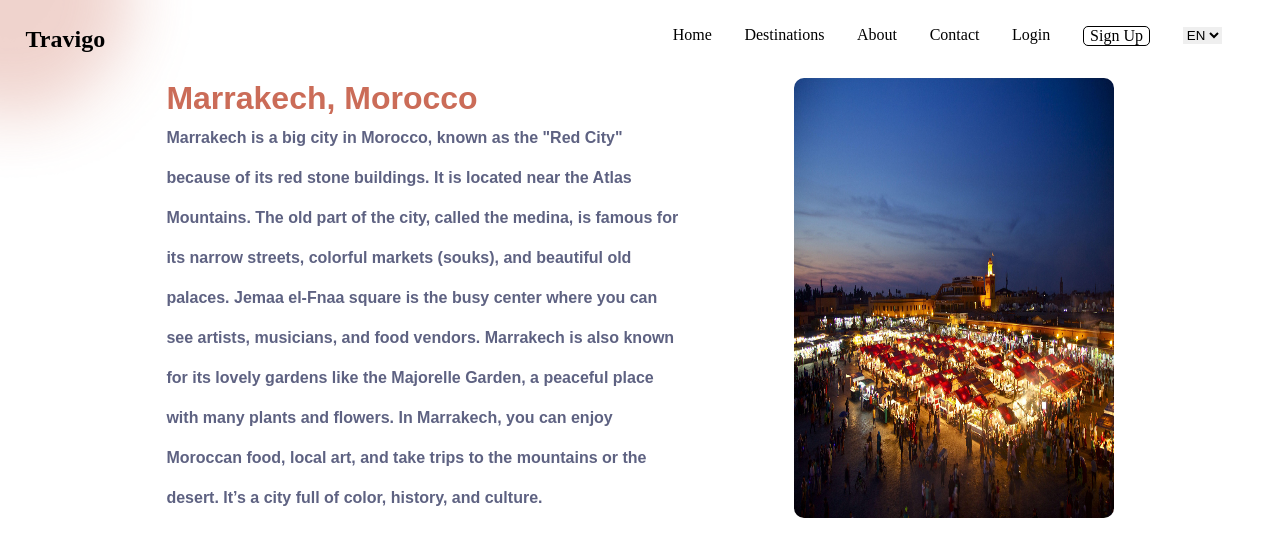
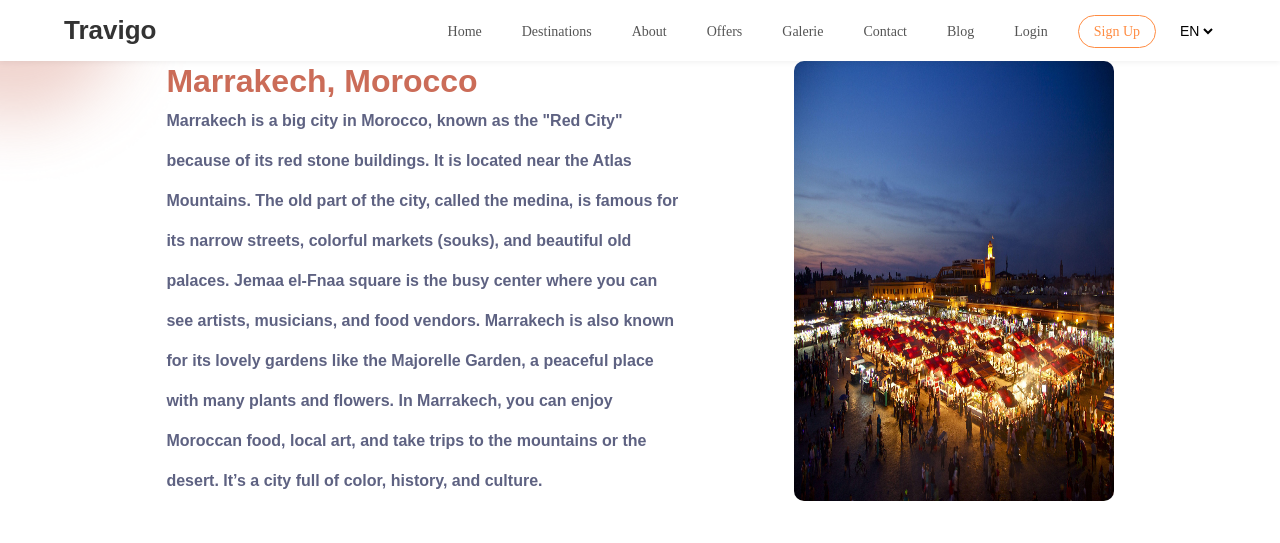
Before and after one commit to krrsalmane/TravigoTravel2.1, a plain HTML site: page detailsMarrakech.html in a window 1280 px wide. Shown: the top 543 px of the page. Drawn offline with Linux system fonts and the light colour scheme.

Commit message:
ajouter le meme navbar dans les autre pages

```diff
--- a/css/about.css
+++ b/css/about.css
@@ -23,48 +23,82 @@ body{
     background-position-x: -20%;
 }
 /* -------------------------Header------------------------- */
-header{
+header {
+    display: flex;
+    justify-content: space-between;
+    align-items: center;
+    padding: 15px 5%;
+    background-color: white;
+    box-shadow: 0 2px 5px rgba(0, 0, 0, 0.05);
+    position: sticky;
     top: 0;
-    display: grid;
-    grid-template-columns: 1fr 1fr;
-    text-decoration: none;
-    margin: 2%;
+    z-index: 1000;
 }
 
-nav div ul{
-    display: flex;
-    list-style-type: none;
-    justify-content: space-evenly;
+.logo h2 {
+    color: #333;
+    font-family: 'Paytone One', sans-serif;
+    font-size: 26px;
 }
 
-nav div ul .sign{
-    border: 1px solid var(--second-color);
-    border-radius: 5px;
-    padding: 0 1% 0 1%;
+nav ul {
+    display: flex;
+    list-style: none;
+    align-items: center;
+    gap: 20px;
 }
 
-header div ul li a{
-    color: var(--second-color);
+nav ul li a {
     text-decoration: none;
+    color: #555;
+    font-size: 14px;
+    font-weight: 500;
+    padding: 5px 10px;
 }
 
-header div ul li select{
-    border: none;
-    outline: none;
+nav ul li a:hover {
+    color: #ff8c42;
 }
 
-.menu-toggle-checkbox {
+.sign a {
+    padding: 8px 15px;
+    border: 1px solid #ff8c42;
+    border-radius: 20px;
+    color: #ff8c42;
+}
+
+select {
+    border: none;
+    background: none;
+    font-size: 14px;
+    cursor: pointer;
+}
+
+.menu-toggle-checkbox,
+.menu-icon {
     display: none;
 }
 
-.menu-icon {
-    display: none;
-    font-size: 2rem;
-    cursor: pointer;
-    color: var(--second-color);
-    padding: 0.5rem;
+
+.hero-title {
+    text-align: center;
+    padding: 60px 20px 40px;
+    background-color: white;
+    margin-bottom: 30px;
 }
 
+.hero-title .title-text {
+    font-size: 40px;
+    color: #333;
+    font-weight: 700;
+    display: inline-flex;
+    align-items: center;
+    gap: 10px;
+}
+
+.hero-title .title-text span {
+    color: #ff8c42;
+}
 /* -------------------------Main------------------------- */
 main section h2{
     color: var(--color-Contact);
@@ -315,34 +349,60 @@ footer p{
 }
 
 /* -------------------------Media------------------------- */
-@media (max-width: 768px) {
-    header {
-        display: grid;
-        grid-template-columns: 1fr auto;
+@media (max-width: 900px){
+     .menu-icon {
+        display: block;
+        font-size: 24px;
+        cursor: pointer;
+        z-index: 1001;
+    }
+
+    /* Hide the main nav element by default */
+    nav {
+        position: absolute;
+        top: 0;
+        left: 0;
+        width: 100%;
+        background-color: #333;
+        height: 100vh;
+        display: none;
+        padding-top: 80px;
+        box-shadow: none;
+    }
+
+    nav ul {
+        flex-direction: column;
+        gap: 5px;
         align-items: center;
     }
-    .menu-icon {
-        display: block;
+
+    nav ul li {
+        width: 100%;
+        text-align: center;
+        padding: 10px 0;
     }
 
-    nav div ul {
-        display: none;
-        flex-direction: column;
-        position: absolute;
-        right: 2%;
-        background-color: var(--bg-color);
-        padding: 1rem;
-        width: 60%;
-        box-shadow: 0 4px 8px rgba(0, 0, 0, 0.1);
-        z-index: 1000;
+    nav ul li a,
+    nav ul li select {
+        color: white;
+        font-size: 16px;
+        display: block;
+        width: 100%;
+        padding: 15px 0;
     }
 
-    .menu-toggle-checkbox:checked + .menu-icon + nav div ul {
+    .sign a {
+        border-color: white;
+        color: white;
+    }
+
+
+
+    .menu-toggle-checkbox:checked~nav {
         display: flex;
     }
-    nav div ul .sign{
-    width: 30%;
 }
+@media (max-width: 768px) {
 footer{
     background-image: none;
 }
--- a/css/destinations.css
+++ b/css/destinations.css
@@ -23,48 +23,82 @@ body{
     background-position-x: -20%;
 }
 /* -------------------------Header------------------------- */
-header{
+header {
+    display: flex;
+    justify-content: space-between;
+    align-items: center;
+    padding: 15px 5%;
+    background-color: white;
+    box-shadow: 0 2px 5px rgba(0, 0, 0, 0.05);
+    position: sticky;
     top: 0;
-    display: grid;
-    grid-template-columns: 1fr 1fr;
-    text-decoration: none;
-    margin: 2%;
+    z-index: 1000;
 }
 
-nav div ul{
-    display: flex;
-    list-style-type: none;
-    justify-content: space-evenly;
+.logo h2 {
+    color: #333;
+    font-family: 'Paytone One', sans-serif;
+    font-size: 26px;
 }
 
-nav div ul .sign{
-    border: 1px solid var(--second-color);
-    border-radius: 5px;
-    padding: 0 1% 0 1%;
+nav ul {
+    display: flex;
+    list-style: none;
+    align-items: center;
+    gap: 20px;
 }
 
-header div ul li a{
-    color: var(--second-color);
+nav ul li a {
     text-decoration: none;
+    color: #555;
+    font-size: 14px;
+    font-weight: 500;
+    padding: 5px 10px;
 }
 
-header div ul li select{
-    border: none;
-    outline: none;
+nav ul li a:hover {
+    color: #ff8c42;
 }
 
-.menu-toggle-checkbox {
+.sign a {
+    padding: 8px 15px;
+    border: 1px solid #ff8c42;
+    border-radius: 20px;
+    color: #ff8c42;
+}
+
+select {
+    border: none;
+    background: none;
+    font-size: 14px;
+    cursor: pointer;
+}
+
+.menu-toggle-checkbox,
+.menu-icon {
     display: none;
 }
 
-.menu-icon {
-    display: none;
-    font-size: 2rem;
-    cursor: pointer;
-    color: var(--second-color);
-    padding: 0.5rem;
+
+.hero-title {
+    text-align: center;
+    padding: 60px 20px 40px;
+    background-color: white;
+    margin-bottom: 30px;
 }
 
+.hero-title .title-text {
+    font-size: 40px;
+    color: #333;
+    font-weight: 700;
+    display: inline-flex;
+    align-items: center;
+    gap: 10px;
+}
+
+.hero-title .title-text span {
+    color: #ff8c42;
+}
 /* -------------------------Main------------------------- */
 main{
     display: block;
@@ -287,33 +321,57 @@ footer p{
 }
 
 /* -------------------------Medai------------------------- */
-@media (max-width: 768px) {
-    header {
-        display: grid;
-        grid-template-columns: 1fr auto;
+@media(max-width:900px){
+	 .menu-icon {
+        display: block;
+        font-size: 24px;
+        cursor: pointer;
+        z-index: 1001;
+    }
+
+    /* Hide the main nav element by default */
+    nav {
+        position: absolute;
+        top: 0;
+        left: 0;
+        width: 100%;
+        background-color: #333;
+        height: 100vh;
+        display: none;
+        padding-top: 80px;
+        box-shadow: none;
+    }
+
+    nav ul {
+        flex-direction: column;
+        gap: 5px;
         align-items: center;
     }
-    .menu-icon {
-        display: block;
-    }
-    nav div ul {
-        display: none;
-        flex-direction: column;
-        position: absolute;
-        right: 2%;
-        background-color: var(--bg-color);
-        padding: 1rem;
-        width: 60%;
-        box-shadow: 0 4px 8px rgba(0, 0, 0, 0.1);
-        z-index: 1000;
+
+    nav ul li {
+        width: 100%;
+        text-align: center;
+        padding: 10px 0;
     }
 
-    .menu-toggle-checkbox:checked + .menu-icon + nav div ul {
+    nav ul li a,
+    nav ul li select {
+        color: white;
+        font-size: 16px;
+        display: block;
+        width: 100%;
+        padding: 15px 0;
+    }
+
+    .sign a {
+        border-color: white;
+        color: white;
+    }
+    .menu-toggle-checkbox:checked~nav {
         display: flex;
     }
-    nav div ul .sign{
-    width: 30%;
 }
+@media (max-width: 768px) {
 footer{
     background-image: none;
 }
--- a/css/detailsMarrakech.css
+++ b/css/detailsMarrakech.css
@@ -23,48 +23,82 @@ body{
     background-position-x: -20%;
 }
 /* -------------------------Header------------------------- */
-header{
+header {
+    display: flex;
+    justify-content: space-between;
+    align-items: center;
+    padding: 15px 5%;
+    background-color: white;
+    box-shadow: 0 2px 5px rgba(0, 0, 0, 0.05);
+    position: sticky;
     top: 0;
-    display: grid;
-    grid-template-columns: 1fr 1fr;
-    text-decoration: none;
-    margin: 2%;
+    z-index: 1000;
 }
 
-nav div ul{
-    display: flex;
-    list-style-type: none;
-    justify-content: space-evenly;
+.logo h2 {
+    color: #333;
+    font-family: 'Paytone One', sans-serif;
+    font-size: 26px;
 }
 
-nav div ul .sign{
-    border: 1px solid var(--second-color);
-    border-radius: 5px;
-    padding: 0 1% 0 1%;
+nav ul {
+    display: flex;
+    list-style: none;
+    align-items: center;
+    gap: 20px;
 }
 
-header div ul li a{
-    color: var(--second-color);
+nav ul li a {
     text-decoration: none;
+    color: #555;
+    font-size: 14px;
+    font-weight: 500;
+    padding: 5px 10px;
 }
 
-header div ul li select{
-    border: none;
-    outline: none;
+nav ul li a:hover {
+    color: #ff8c42;
 }
 
-.menu-toggle-checkbox {
+.sign a {
+    padding: 8px 15px;
+    border: 1px solid #ff8c42;
+    border-radius: 20px;
+    color: #ff8c42;
+}
+
+select {
+    border: none;
+    background: none;
+    font-size: 14px;
+    cursor: pointer;
+}
+
+.menu-toggle-checkbox,
+.menu-icon {
     display: none;
 }
 
-.menu-icon {
-    display: none;
-    font-size: 2rem;
-    cursor: pointer;
-    color: var(--second-color);
-    padding: 0.5rem;
+
+.hero-title {
+    text-align: center;
+    padding: 60px 20px 40px;
+    background-color: white;
+    margin-bottom: 30px;
 }
 
+.hero-title .title-text {
+    font-size: 40px;
+    color: #333;
+    font-weight: 700;
+    display: inline-flex;
+    align-items: center;
+    gap: 10px;
+}
+
+.hero-title .title-text span {
+    color: #ff8c42;
+}
 /* -------------------------Main------------------------- */
 main{
     display: flex;
@@ -200,35 +234,60 @@ footer p{
 }
 
 /* -------------------------Media------------------------- */
-@media (max-width: 768px) {
-    header {
-        display: grid;
-        grid-template-columns: 1fr auto;
+@media (max-width: 900px){
+     .menu-icon {
+        display: block;
+        font-size: 24px;
+        cursor: pointer;
+        z-index: 1001;
+    }
+
+    /* Hide the main nav element by default */
+    nav {
+        position: absolute;
+        top: 0;
+        left: 0;
+        width: 100%;
+        background-color: #333;
+        height: 100vh;
+        display: none;
+        padding-top: 80px;
+        box-shadow: none;
+    }
+
+    nav ul {
+        flex-direction: column;
+        gap: 5px;
         align-items: center;
     }
 
-    .menu-icon {
-        display: block;
+    nav ul li {
+        width: 100%;
+        text-align: center;
+        padding: 10px 0;
     }
 
-    nav div ul {
-        display: none;
-        flex-direction: column;
-        position: absolute;
-        /*top: 100%;*/
-        right: 2%;
-        background-color: var(--bg-color);
-        padding: 1rem;
-        width: 60%;
-        box-shadow: 0 4px 8px rgba(0, 0, 0, 0.1);
-        z-index: 1000;
+    nav ul li a,
+    nav ul li select {
+        color: white;
+        font-size: 16px;
+        display: block;
+        width: 100%;
+        padding: 15px 0;
     }
-    .menu-toggle-checkbox:checked + .menu-icon + nav div ul {
+
+    .sign a {
+        border-color: white;
+        color: white;
+    }
+
+
+
+    .menu-toggle-checkbox:checked~nav {
         display: flex;
     }
-    nav div ul .sign{
-    width: 30%;
 }
+@media (max-width: 768px) {
 footer{
     background-image: none;
 }
--- a/detailsMarrakech.html
+++ b/detailsMarrakech.html
@@ -11,28 +11,32 @@
 <body>
     <!-----------header------------>
     <header>
-        <div>
+        <div class="logo">
             <h2>Travigo</h2>
         </div>
-        <!-- Menu Toggle Checkbox -->
+
         <input type="checkbox" id="menu-toggle" class="menu-toggle-checkbox">
         <label for="menu-toggle" class="menu-icon">&#9776;</label>
+
         <nav>
-            <div>
             <ul>
                 <li><a href="index.html">Home</a></li>
                 <li><a href="destinations.html">Destinations</a></li>
                 <li><a href="about.html">About</a></li>
+                <li><a href="offer_special.html">Offers</a></li>
+                <li><a href="galerie.html">Galerie</a></li>
                 <li><a href="contact.html">Contact</a></li>
+                <li><a href="blog.html">Blog</a></li>
                 <li><a href="login.html">Login</a></li>
-                    <li class="sign"><a href="#">Sign Up</a></li>
-                    <li><select name="language" id="language">
+                <li class="sign"><a href="sign_up.html">Sign Up</a></li>
+                <li>
+                    <select name="language">
                         <option value="en">EN</option>
                         <option value="fr">FR</option>
                         <option value="ar">AR</option>
-                        </select></li>
+                    </select>
+                </li>
             </ul>
-            </div>
         </nav>
     </header>
     <!-----------main------------>
```
Also changed, not shown: about.html (+11 -7 lines), destinations.html (+11 -7 lines). Lines whose indentation alone changed are shown as unchanged.
